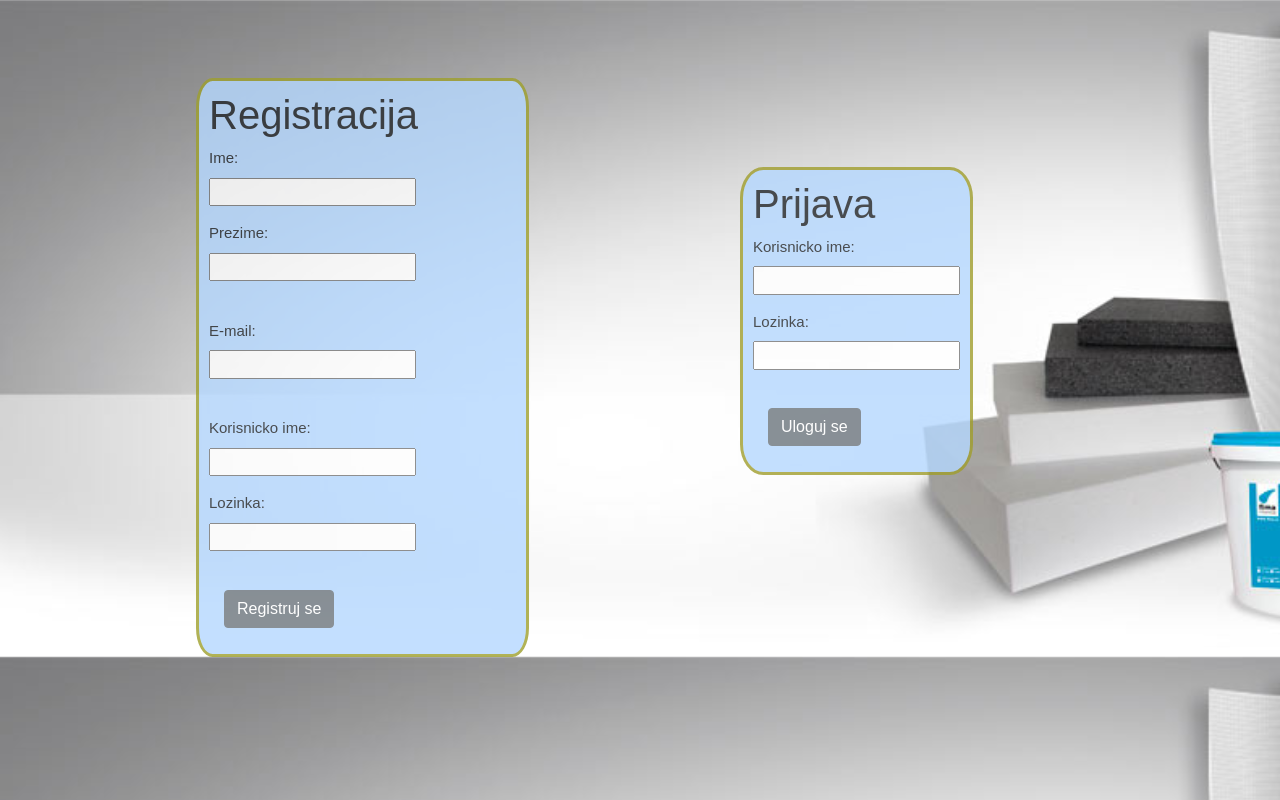
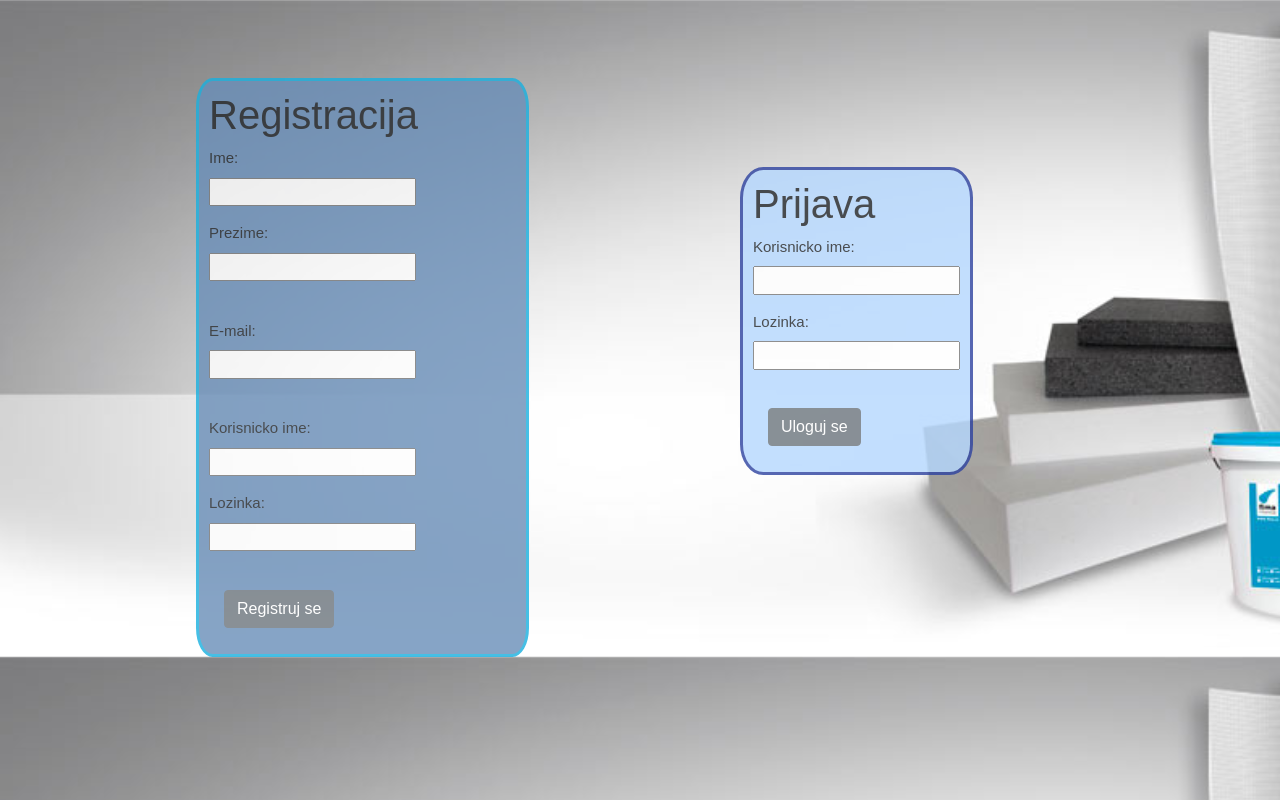
Before and after one commit to NevenaDarijevic/AplikacijaPHP, a PHP site: page / in a window 1280 px wide. Run offline with PHP 8.4, Linux system fonts and the light colour scheme.

Commit message:
nadam se konacna verzija

```diff
--- a/broker.php
+++ /dev/null
@@ -1,68 +0,0 @@
-<?php
-//KONEKCIJA SA BAZOM "BAZAZAPOSLENIH"
-class Baza{
-     public $hostname = "localhost";
-    public  $username = "root";
-     public $password = "";
-     public $dbname="bazazaposlenih";
-     public  $dblink;
-     function __construct(){
-     $this->dblink=mysqli_connect($this->hostname,$this->username,$this->password,$this->dbname);
-     if(mysqli_connect_errno()){
-         echo "neuspesna konekcija";
-         exit();
-     }else{
-        $this->dblink->set_charset("utf8");
-     }
-    }
-     /*
-     function __construct(){
-   // $conn = mysqli_connect($hostname, $username, $password, $dbname);
-
-
-       $this->conn=mysqli_connect($hostname,$username,$password,$dbname);
-    if($this->conn->connect_errno)
-    {
-        echo("Konekcija neuspesna");
-        exit();
-    }
-    $this->conn->set_charset("utf8");
-    }
-    /*
-    function __construct(){
-        $this->dblink = new mysqli($this->hostname, $this->username, $this->password, $this->dbname);
-        if($this->dblink->connect_errno){
-            echo("Konekcija neuspesna");
-            exit();
-        }
-
-        $this->dblink->set_charset("utf8");
-    }*/
-    /*
-//funkcije
-function __construct(){ //konstruktor
-    $this->dbname="bazazaposlenih";
-   //moze dolar ispred dbname i ne mora
-     $this->Connect(); //poziv funkcije odozdo
-//mora preko this jer su properties
- }
- function Connect(){
-     //musqli vraca niz objekata
-     //za konekciju sa bazom, mysqli je model za konkeciju sa bazom
-     $this->dblink= new mysqli($this->hostname,$this->username, $this->password,$this->dbname);
-     //proveravamo da li se desila greska na dblinku
-     //erno da li je bilo greske, error gresku tacnu
-     if($this->dblink->connect_errno){
-         printf("Konekcija neuspesna %s\n", $this->dblink->connect_error);
-         exit(); //za nastavljanje dalje ako je sve okej ???
-     }
-     // postavljamo utf
-     $this->dblink->set_charset("utf8");
- }
- */
-
-}
-
-
-
-?>
--- a/delete.php
+++ b/delete.php
@@ -3,7 +3,7 @@
 include "show.php";
 if(isset($_POST['id'])) {
     $id=$_POST['id'];
-    $upit="DELETE FROM radnik WHERE id="."'$id'";
+    $upit="DELETE FROM radnici WHERE id="."'$id'";
     $rezultat_upita=$obj->dblink->query($upit);
     if ($rezultat_upita) {
         return true;
--- a/hr.php
+++ b/hr.php
@@ -1,5 +1,5 @@
 <?php
-include "broker.php";
+include "konekcija.php";
 class HRZaposleni extends Baza{
 
     public function insert_hr($vrednosti){
--- /dev/null
+++ b/konekcija.php
@@ -0,0 +1,25 @@
+<?php
+//KONEKCIJA SA BAZOM "BAZAZAPOSLENIH"
+class Baza{
+     public $hostname = "localhost";
+    public  $username = "root";
+     public $password = "";
+     public $dbname="bazazaposlenih";
+     public  $dblink;
+     //konstruktor
+     function __construct(){
+     $this->dblink=mysqli_connect($this->hostname,$this->username,$this->password,$this->dbname);
+     if(mysqli_connect_errno()){
+         echo "Neuspesna konekcija";
+         exit();
+     }else{
+        $this->dblink->set_charset("utf8");
+     }
+    }
+
+
+}
+
+
+
+?>
--- a/new_style.css
+++ b/new_style.css
@@ -19,19 +19,19 @@ span{
     padding: 10px;
     border-style: solid;
     border-radius: 10%;
-    border-color: rgb(160, 158, 45);
+    border-color: rgb(45, 66, 160);
     margin-top: 15%;
     margin-right: 20%;
     float: right;
 }
 #reg_form{
     width:30%;
-    background-color: rgb(181, 216, 255);
+    background-color: rgb(105, 142, 184);
     opacity: 0.8;
     padding: 10px;
     border-style: solid;
     border-radius:5%;
-    border-color: rgb(158, 160, 45);
+    border-color: rgb(25, 176, 223);
     margin-top: 5%;
     margin-left: 10%;
     float: left;
@@ -45,7 +45,7 @@ span{
     padding: 10px;
     border-style: solid;
     border-radius: 5%;
-    border-color: rgb(143, 160, 45);
+    border-color: rgb(45, 47, 160);
 }
 
 #b{
--- a/radnik.php
+++ b/radnik.php
@@ -1,5 +1,5 @@
 <?php
-include "broker.php";
+include "konekcija.php";
 class Radnik extends Baza{
 
     public function insert_radnik($table, $vrednosti){
--- a/show.php
+++ b/show.php
@@ -21,7 +21,7 @@
     <div class="container">
         <table id="myTable" class="table table-bordered">
             <tr>
-            <!--PITATI MAJU STA JE OVO OVDE-->
+            <!--Kada se klikne na neki od naziva kolona izvrsice se sortiranje, sem za kolonu id-->
                 <th title="Ne mozes sortirati po ID">ID</th>
                 <th title="Sortiraj po imenu">Radnik <i class="fas fa-sort"></i></th>
                 <th title="Sortiraj po prezimenu">Prezime <i class="fas fa-sort"></i></th>
@@ -43,7 +43,7 @@
                     <td><?php echo $red["prezime"];?></td>
                     <td><?php echo $red["stepenstrucnespreme"];?></td>
                     <td><?php echo $red["grad"];?></td>
-                    <!--KOD MENE NE VIDI OVA DVA DUGMETA JER MI PRIKAZUJE DA JE BAZA PRAZNA-->
+
                     <td><a href="izmena.php?update=1&id=<?php echo $id;?>" class="btn btn-primary">Izmeni</a></td>
                     <td><button  class="btn btn-danger" id="<?php echo $red["id"];?>" onClick="obrisi(this);"> Obrisi </button></td>
                 </tr>
```
Also changed, not shown: slike/fima2.jpg (added), 1 other file.
